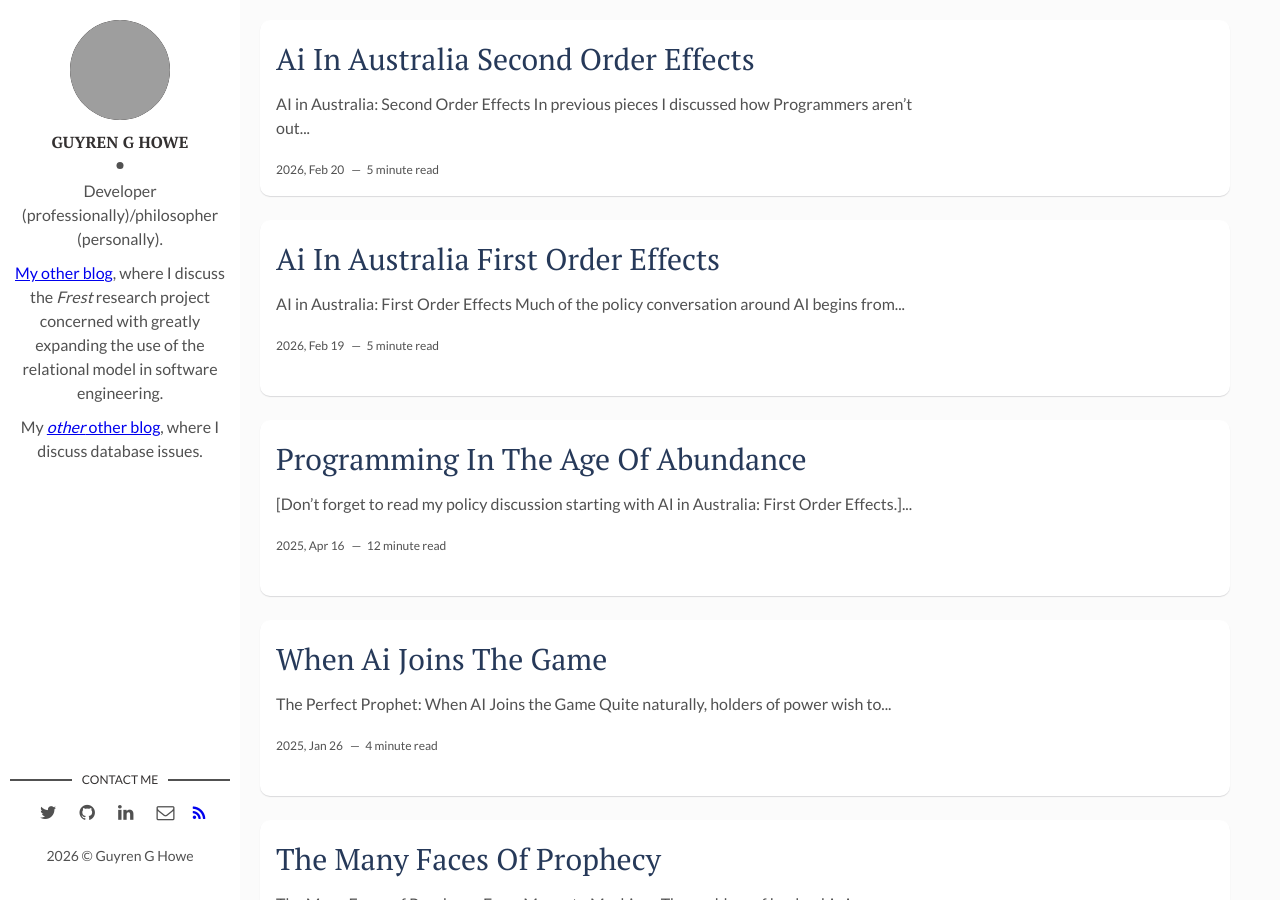
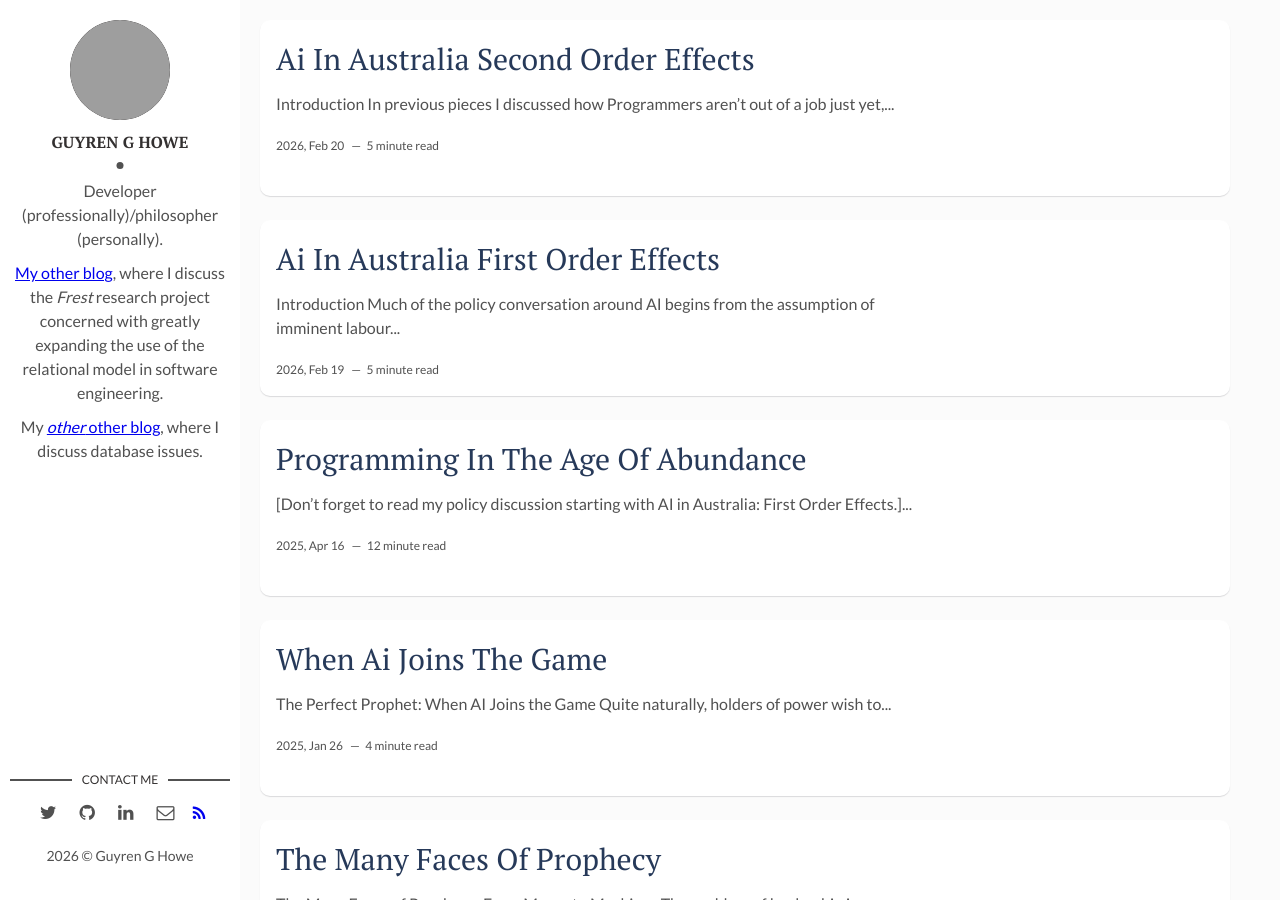
Before and after one commit to gisborne/gisborne.me, a Jekyll site: the page built from index.html, in a window 1280 px wide and 900 px high. Built offline with Jekyll 4.4.1, drawn with Linux system fonts in a browser that asks for light colours; the list of posts is cut into pages by our own code; grey boxes are pictures that could not be loaded.

Commit message:
Fix duplicate titles

```diff
--- a/_posts/2026-02-19-AI-in-Australia-First-Order-Effects.md
+++ b/_posts/2026-02-19-AI-in-Australia-First-Order-Effects.md
@@ -2,7 +2,7 @@
 layout: post
 ---
 
-# AI in Australia: First Order Effects
+# Introduction
 
 Much of the policy conversation around AI begins from the assumption of imminent labour collapse. The dominant image is one of rapid displacement, mass unemployment, and urgent redistribution.
 
--- a/_posts/2026-02-20-AI-in-Australia-Second-Order-Effects.md
+++ b/_posts/2026-02-20-AI-in-Australia-Second-Order-Effects.md
@@ -2,7 +2,7 @@
 layout: post
 ---
 
-# AI in Australia: Second Order Effects
+# Introduction
 
 In [previous](2026-02-19-AI-in-Australia-First-Order-Effects.html) [pieces](2025-04-16-programming-in-the-age-of-abundance.html) I discussed how Programmers aren’t out of a job just yet, and summarised the likely first-order effects of AI on the Australian economy￼.
 
```
